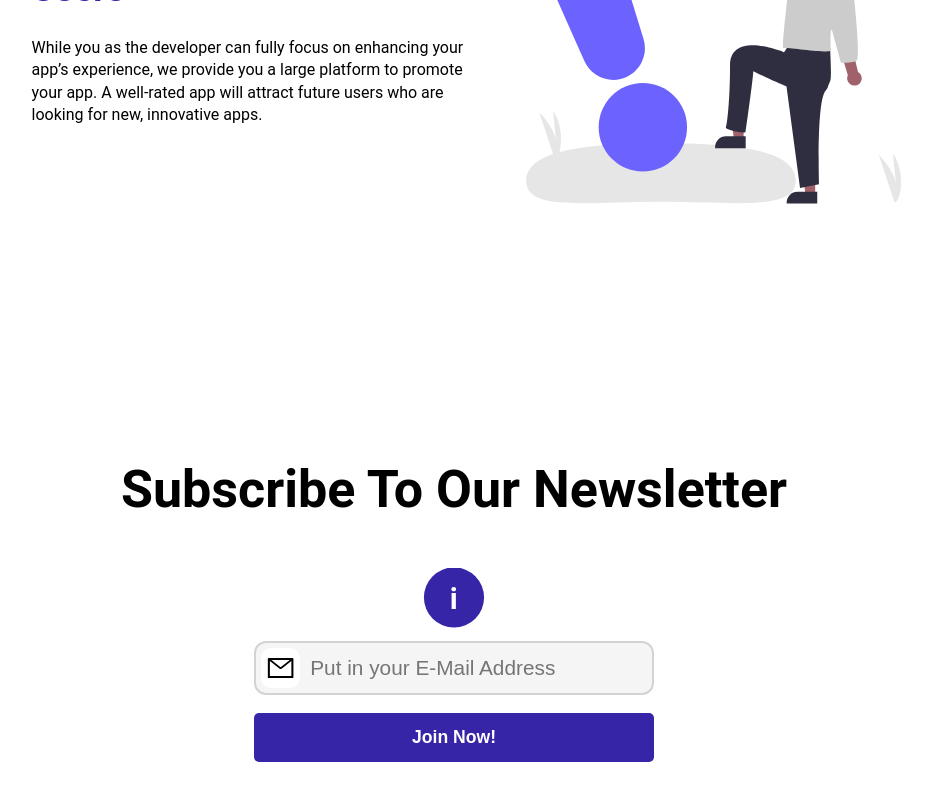
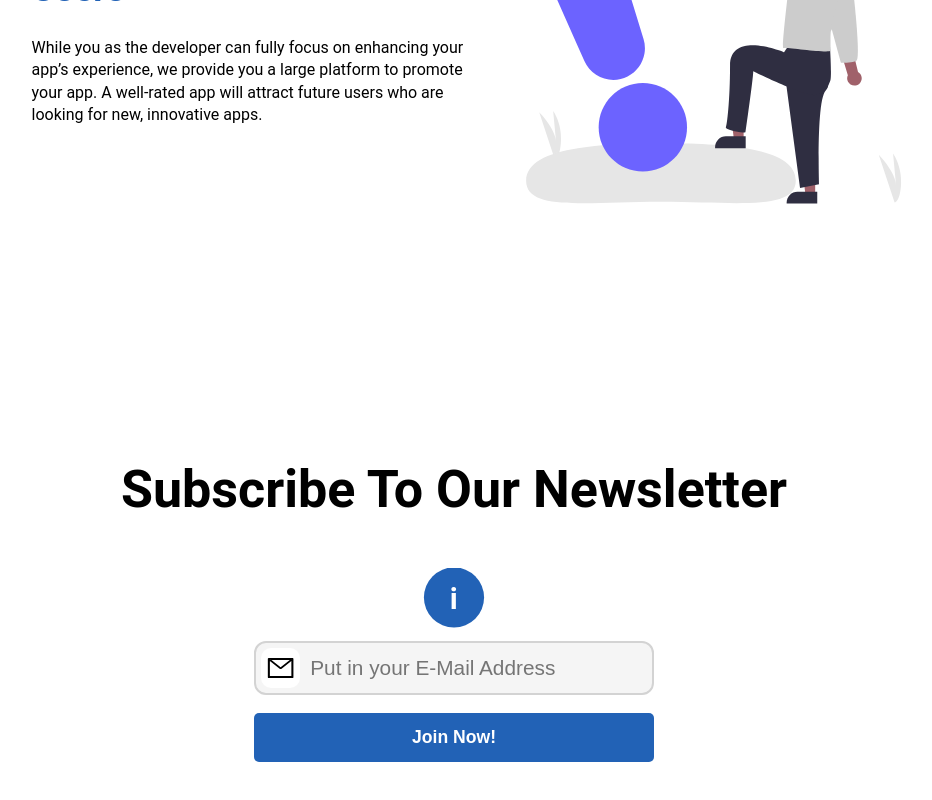
Before and after one commit to floriankulig/testiply, a Next.js app: page / in a window 1280 px wide. Shown: the part 2293-3093 px from the top of the page, without its empty margins (186-1118 px from the left). Built offline with nearby package versions, Linux system fonts and the light colour scheme.

Commit message:
changed primary color

```diff
--- a/src/components/InfoCard.tsx
+++ b/src/components/InfoCard.tsx
@@ -14,7 +14,7 @@ const StyledInfoCard = styled.div`
   @media (min-width: 450px){
     clip-path: circle(10% at 90% 20.5%);
     margin-bottom: -4.5em;
-    background: #3626a7;
+    background: #2262b6;
     padding: 1em;
     cursor: pointer;
 
--- a/src/components/home/Benefits.tsx
+++ b/src/components/home/Benefits.tsx
@@ -53,7 +53,7 @@ const BenefitDescription = styled.div`
     }
 
     h2 {
-        color: #3626a7;
+        color: #2262b6;
         font-size: clamp(1.5rem,4vw,2.25rem);
     }
 `
--- a/src/components/home/NewsLetter.tsx
+++ b/src/components/home/NewsLetter.tsx
@@ -91,7 +91,7 @@ const NewsletterSection = styled.div`
 
         button{
             border-radius:5px;
-            background-color: #3626a7;
+            background-color: #2262b6;
             margin-top: 1em;
             color: #fff;
             width: 100%;
@@ -132,7 +132,7 @@ export const NewsLetter: React.FC = () => {
                     <h1>What you'll get:</h1>
                     <p>Updates on our state of development</p>
                     <p>App recommendations</p>
-                    <p>Notifications when we release a new feature</p>
+                    <p>Notifications for recently released features</p>
                 </InfoCard>
                 <StyledInput>
                     <input
```
